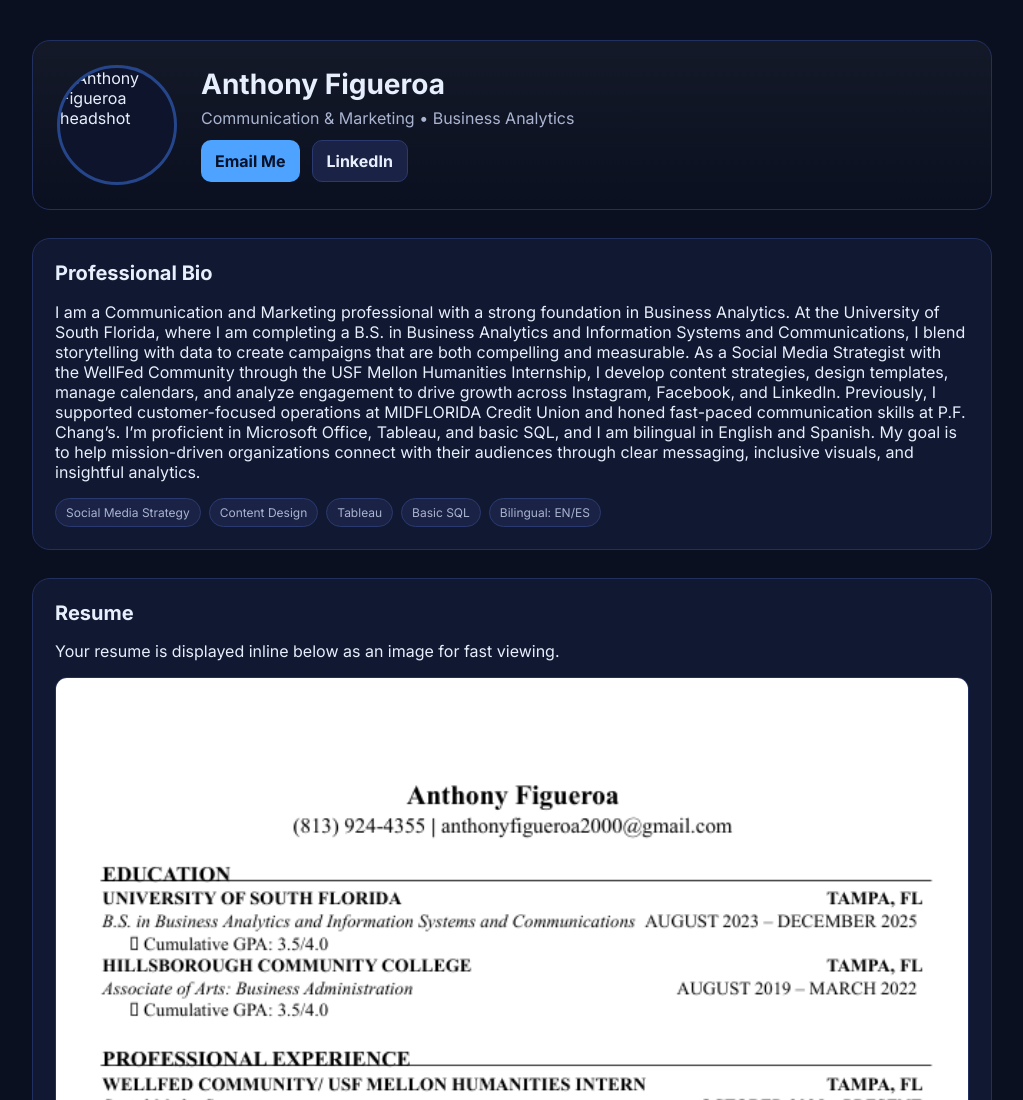
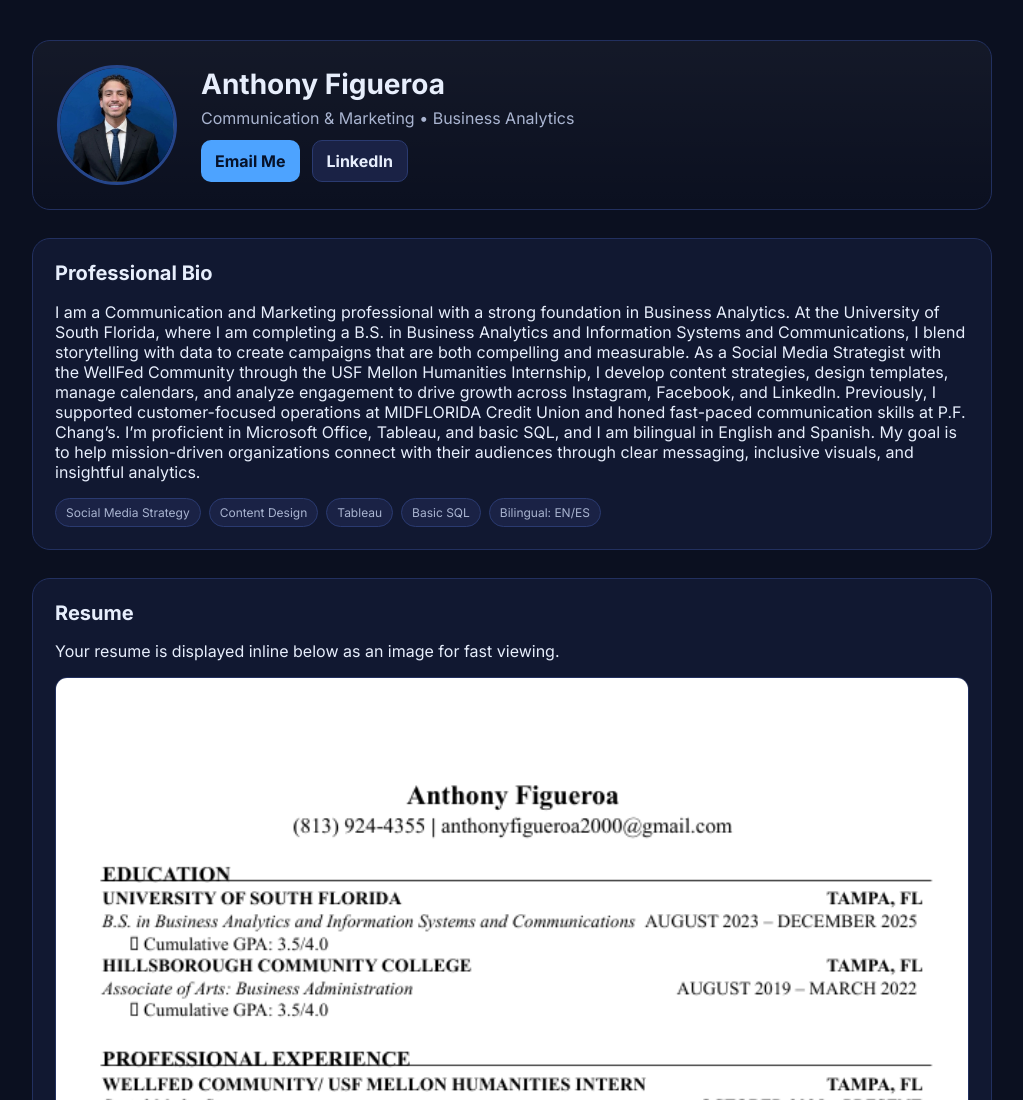
Before and after one commit to afigueroa20/afigueroa.github.io, a plain HTML site: page index.html in a window 1280 px wide. Shown: the top 1100 px of the page, without its empty margins (128-1151 px from the left). Drawn offline with Linux system fonts and the light colour scheme; files whose address does not match are found by name.

Commit message:
Update index.html

```diff
--- a/index.html
+++ b/index.html
@@ -32,7 +32,7 @@
   <div class="container">
     <header>
       <div class="headshot">
-        <img src="./assets/headshot.jpg" alt="Anthony Figueroa headshot" />
+        <img src="headshot.jpg">
       </div>
       <div class="title">
         <h1>Anthony Figueroa</h1>
```
